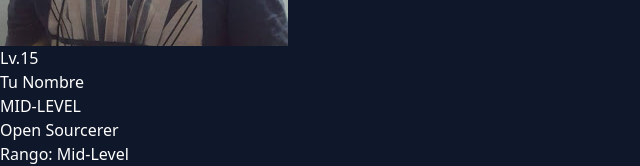
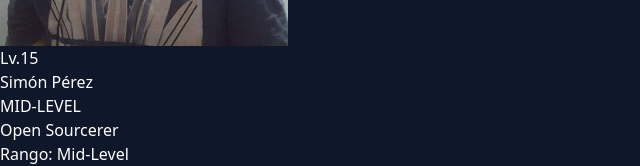
Before and after one commit to spereze27/skilltree, a React (Vite) app in the folder mi-arbol-habilidades/: page / in a window 1280 px wide. Shown: the part 242-408 px from the top of the page, without its empty margins (0-640 px from the left). Built offline with nearby package versions, Linux system fonts and the light colour scheme.

Commit message:
cambio de nombre

```diff
--- a/mi-arbol-habilidades/src/components/CharacterProfile.jsx
+++ b/mi-arbol-habilidades/src/components/CharacterProfile.jsx
@@ -39,7 +39,7 @@ export default function CharacterProfile() {
         {/* Información del Personaje */}
         <div className="flex-1 min-w-0">
           <div className="flex items-center justify-between md:block">
-            <h2 className="font-bold text-sm md:text-lg leading-tight truncate">Tu Nombre</h2>
+            <h2 className="font-bold text-sm md:text-lg leading-tight truncate">Simón Pérez</h2>
             <span className="md:hidden bg-blue-600/20 text-blue-400 text-[8px] px-1.5 py-0.5 rounded border border-blue-500/30 font-bold">MID-LEVEL</span>
           </div>
 
```
